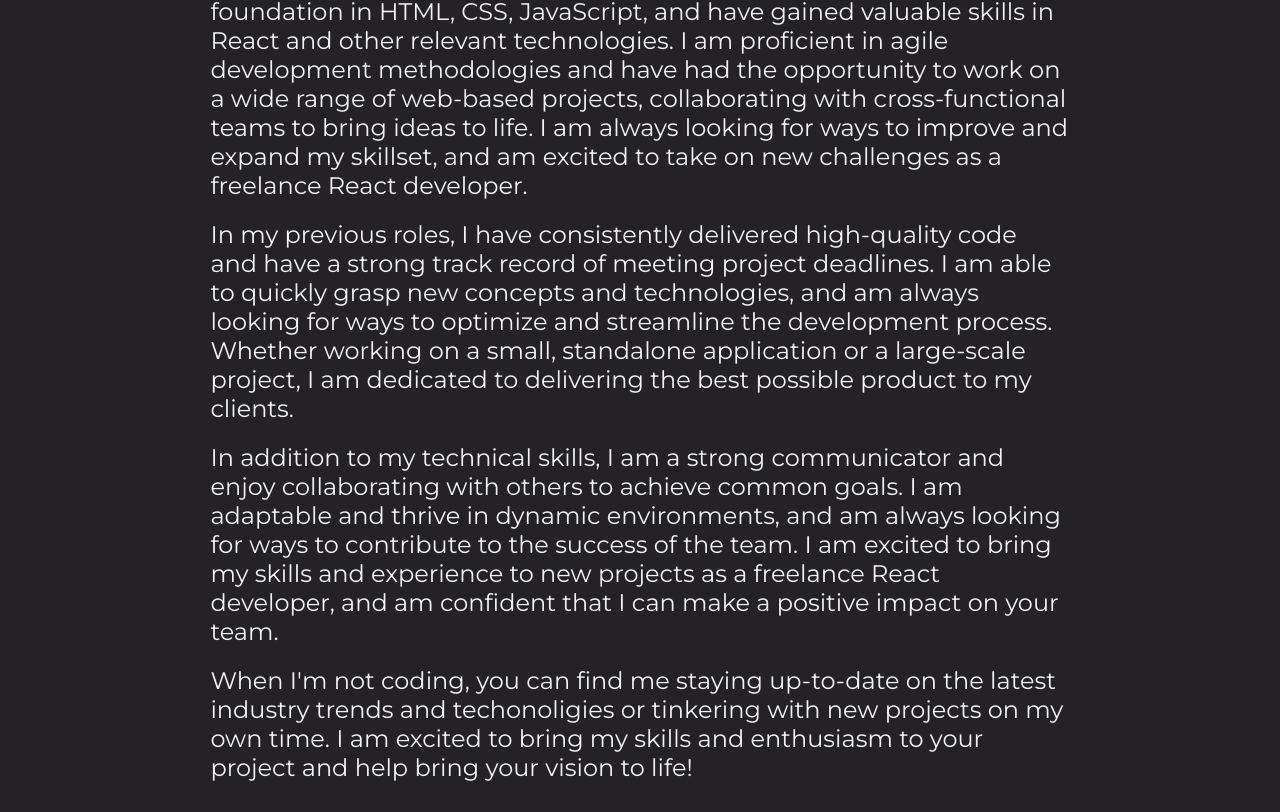
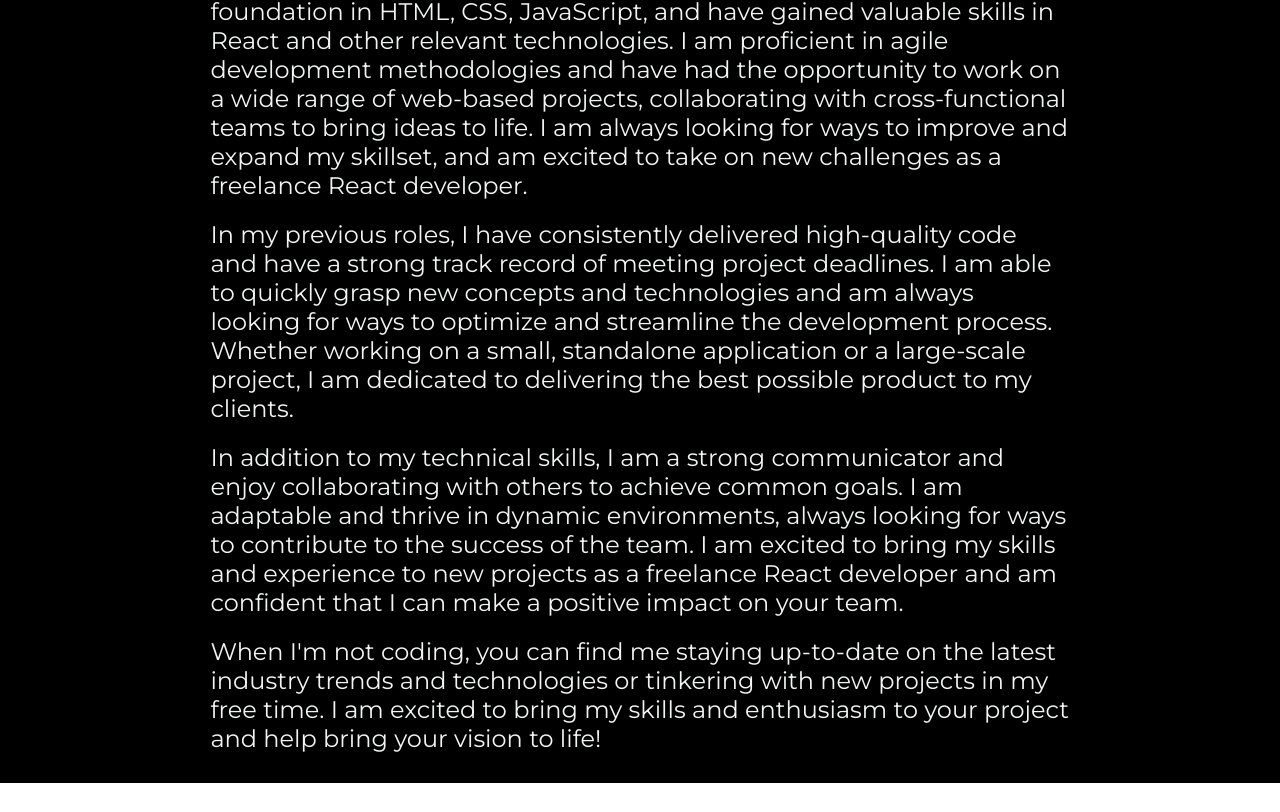
Before and after one commit to leondoes/reactrain, a React (Create React App) app: page /about in a window 1280 px wide. Shown: the part 913-1725 px from the top of the page. After the commit the page ends 1696 px from the top, so only its background shows below. Built offline with nearby package versions, Linux system fonts and the light colour scheme.

Commit message:
:bug: Fixed splash page resizing issue, still needs slight fine tuning on mouse hover on About link. Mugshot dissapears on lower resolution screen for cleaner design. Changed website background to black. (#18)

```diff
--- a/src/common/theme.js
+++ b/src/common/theme.js
@@ -7,7 +7,7 @@ export const themeFonts = {
 
 export const themeColors = {
   brand: "#FF311B",
-  dark: "#242225",
+  dark: "black",
   font: "#F1F4F3"
 }
 
--- a/src/components/About/index.js
+++ b/src/components/About/index.js
@@ -9,10 +9,10 @@ const About = () => (
       <Subtitle>About</Subtitle>
       <Copy>
         <div>
-          Hi there! I'm a Toronto-based developer specilizing in UI/UX.I am highly
-          motivated and detail-oriented React developer with a passion for
-          creating intuitive, user-friendly web applications. I have a strong
-          foundation in HTML, CSS, JavaScript, and have gained valuable
+          Hello there! I'm a Toronto-based developer specializing in UI/UX. I am
+          highly motivated and detail-oriented React developer with a passion
+          for creating intuitive, user-friendly web applications. I have a
+          strong foundation in HTML, CSS, JavaScript, and have gained valuable
           skills in React and other relevant technologies. I am proficient in
           agile development methodologies and have had the opportunity to work
           on a wide range of web-based projects, collaborating with
@@ -23,7 +23,7 @@ const About = () => (
         <div>
           In my previous roles, I have consistently delivered high-quality code
           and have a strong track record of meeting project deadlines. I am able
-          to quickly grasp new concepts and technologies, and am always looking
+          to quickly grasp new concepts and technologies and am always looking
           for ways to optimize and streamline the development process. Whether
           working on a small, standalone application or a large-scale project, I
           am dedicated to delivering the best possible product to my clients.
@@ -31,17 +31,18 @@ const About = () => (
         <div>
           In addition to my technical skills, I am a strong communicator and
           enjoy collaborating with others to achieve common goals. I am
-          adaptable and thrive in dynamic environments, and am always looking
-          for ways to contribute to the success of the team. I am excited to
-          bring my skills and experience to new projects as a freelance React
-          developer, and am confident that I can make a positive impact on your
-          team.
+          adaptable and thrive in dynamic environments, always looking for ways
+          to contribute to the success of the team. I am excited to bring my
+          skills and experience to new projects as a freelance React developer
+          and am confident that I can make a positive impact on your team.
         </div>
 
-        <div>When I'm not coding, you can find me staying up-to-date on the latest
-        industry trends and techonoligies or tinkering with new projects on my
-        own time. I am excited to bring my skills and enthusiasm to your project
-        and help bring your vision to life!</div>
+        <div>
+          When I'm not coding, you can find me staying up-to-date on the latest
+          industry trends and technologies or tinkering with new projects in my
+          free time. I am excited to bring my skills and enthusiasm to your
+          project and help bring your vision to life!
+        </div>
       </Copy>
     </PageContainer>
   </PageLayout>
--- a/src/components/SplashPage/styled.js
+++ b/src/components/SplashPage/styled.js
@@ -7,11 +7,17 @@ export const LinkContainer = styled.div`
   display: flex;
   flex-direction: column;
   justify-content: center;
-  padding-left: 20%;
+  padding-left: 10%;
   gap: 15px;
   letter-spacing: -15px;
   font-size: 150px;
   font-weight: 700;
+
+  ${mediaQuery.down.tablet} {
+    padding-left: 7%;
+    letter-spacing: -10px;
+    font-size: 100px;
+  }
 `;
 
 export const AboutLink = styled(Link)`
@@ -122,6 +128,10 @@ export const Mugshot = styled.img`
 
  ${mediaQuery.up.tablet} {
     justify-self: flex-end;
+  }}
+
+  ${mediaQuery.down.tablet} {
+    display: none;
   }
 
 
@@ -130,13 +140,6 @@ export const Mugshot = styled.img`
 export const PageContainer = styled.div`
   display: grid;
   grid-template-columns: 50% 50%;
-  ${mediaQuery.up.desktopL} {
-    background-color:red;
-  }
-  ${mediaQuery.down.tablet} {
-    background-color:yellow;
-  }
-
-
   background-color: ${themeColors.dark};
+  height: 100vh;
 `;
```
